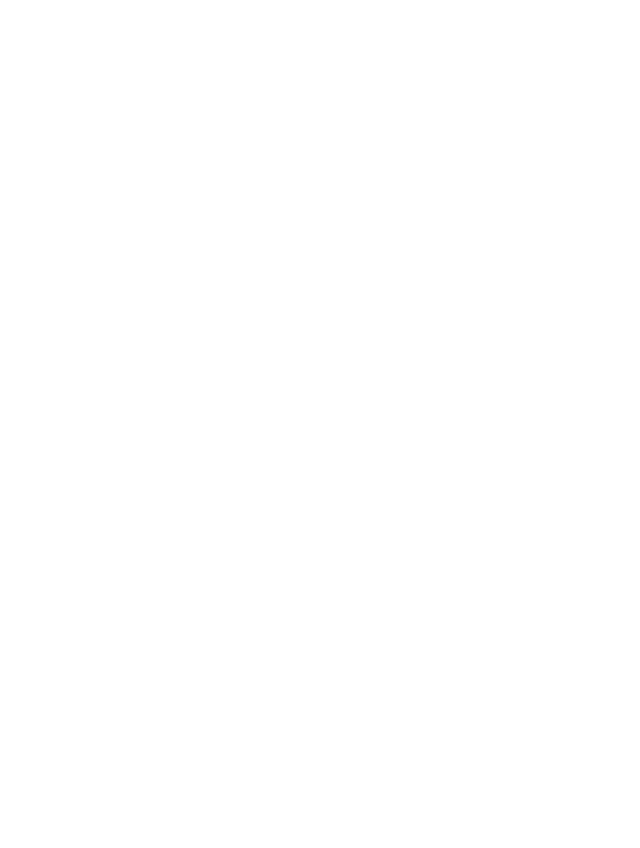
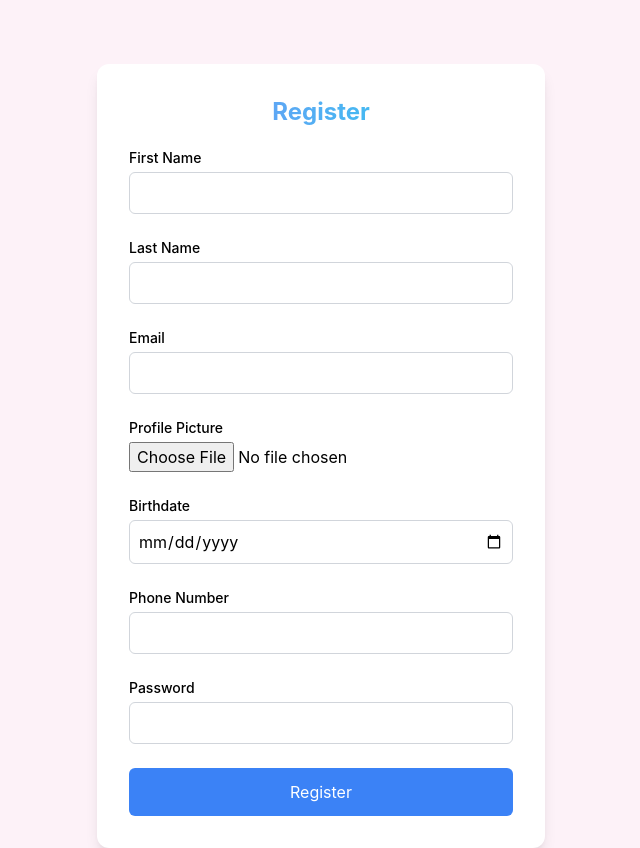
Before and after one commit to VedantRaval3011/react-starter-template, a React (Create React App) app: page /signup in a window 1280 px wide. Before the commit this address had no page. Shown: the whole page, without its empty margins (319-959 px from the left). Before the commit the page ends 800 px from the top, so only its background shows below. Built offline with nearby package versions, Linux system fonts and the light colour scheme.

Commit message:
few changes

```diff
--- a/package.json
+++ b/package.json
@@ -37,5 +37,8 @@
       "last 1 firefox version",
       "last 1 safari version"
     ]
+  },
+  "devDependencies": {
+    "tailwindcss": "^3.4.7"
   }
 }
--- a/src/App.css
+++ b/src/App.css
@@ -1,7 +1,10 @@
+@tailwind base;
+@tailwind components;
+@tailwind utilities;
+
 .App {
   text-align: center;
 }
-
 .App-logo {
   height: 40vmin;
   pointer-events: none;
--- /dev/null
+++ b/src/Components/Navbar.jsx
@@ -0,0 +1,9 @@
+import React from 'react'
+
+const Navbar = () => {
+  return (
+    <div>Navbar</div>
+  )
+}
+
+export default Navbar
--- a/src/pages/HomePage.jsx
+++ b/src/pages/HomePage.jsx
@@ -3,7 +3,7 @@ import HomeComponent from "../Components/HomeComponent";
 
 const HomePage = () => {
   return (
-    <div>
+    <div className="">
       Home Page
       <HomeComponent />
     </div>
--- /dev/null
+++ b/src/pages/LoginPage.jsx
@@ -0,0 +1,66 @@
+import React, { useState } from "react";
+import axios from "axios";
+import { useNavigate } from "react-router-dom";
+
+const LoginPage = () => {
+  const [email, setEmail] = useState("");
+  const [password, setPassword] = useState("");
+  const navigate = useNavigate();
+
+  const handleSubmit = async (e) => {
+    // console.log(email, password);
+    e.preventDefault();
+    try {
+      const response = await axios.post("http://localhost:5000/api/login", {
+        email,
+        password,
+      });
+      const user = response.data;
+      localStorage.setItem("token", response.data.token);
+      localStorage.setItem("userId", user.id);
+      navigate(`/profile/${user.id}`);
+    } catch (error) {
+      console.error(error);
+    }
+  };
+  return (
+    <div className="min-h-screen bg-gradient-to-tr flex bg-pink-50 items-center justify-center">
+      <div className="max-w-md w-full p-8 bg-white  backdrop-filter rounded-xl shadow-lg mt-16">
+        <h2 className="text-2xl font-bold mb-5 bg-gradient-to-r from-indigo-400 to-cyan-400 bg-clip-text text-transparent text-center">
+          Login
+        </h2>
+        <form onSubmit={handleSubmit} className="space-y-4">
+          <div>
+            <label className="block text-sm font-medium text-black ">
+              Email
+            </label>
+            <input
+              type="email"
+              value={email}
+              onChange={(e) => setEmail(e.target.value)}
+              className="mt-1 block w-full p-2 bg-white bg-opacity-20 border border-gray-300 rounded-md focus:outline-none focus:ring-2 focus:ring-blue-500"
+              required
+            />
+          </div>
+          <div>
+            <label className="block text-sm font-medium">Password</label>
+            <input
+              type="password"
+              value={password}
+              onChange={(e) => setPassword(e.target.value)}
+              className="mt-1 block w-full p-2 bg-white bg-opacity-20 border border-gray-300 rounded-md focus:outline-none focus:ring-2 focus:ring-blue-500"
+              required
+            />
+          </div>
+          <button
+            type="submit"
+            className="w-full py-2 px-4 bg-blue-500 text-white rounded-md">
+            Login
+          </button>
+        </form>
+      </div>
+    </div>
+  );
+};
+
+export default LoginPage;
--- /dev/null
+++ b/src/pages/ProfilePage.jsx
@@ -0,0 +1,52 @@
+import axios from 'axios';
+import React, { useEffect, useState } from 'react'
+import { useNavigate, useParams } from 'react-router-dom';
+
+const ProfilePage = () => {
+  const { id } = useParams(); // Get user ID from URL
+  const [user, setUser] = useState(null);
+  const navigate = useNavigate();
+
+  useEffect(() => {
+    const fetchUserProfile = async () => {
+      const token = localStorage.getItem('token');
+      if (!token) {
+        navigate('/login'); // Redirect to login if no token
+        return;
+      }
+
+      try {
+        const res = await axios.get(`/api/users/${id}`);
+        setUser(res.data);
+      } catch (err) {
+        console.error(err.response.data);
+        navigate('/login'); // Redirect to login if error occurs
+      }
+    };
+
+    fetchUserProfile();
+  }, [id, navigate]);
+
+  if (!user) return <div>Loading...</div>;
+
+  return (
+    <div className="min-h-screen flex flex-col items-center justify-center">
+      <h2 className="text-2xl mb-4">Profile</h2>
+      <div className="w-full max-w-md bg-white p-4 rounded shadow-md">
+        <p><strong>First Name:</strong> {user.firstName}</p>
+        <p><strong>Last Name:</strong> {user.lastName}</p>
+        <p><strong>Email:</strong> {user.email}</p>
+        <p><strong>Birthdate:</strong> {new Date(user.birthdate).toLocaleDateString()}</p>
+        <p><strong>Phone Number:</strong> {user.phoneNumber}</p>
+        <button
+          className="w-full p-2 mt-4 bg-blue-500 text-white rounded"
+          onClick={() => navigate('/game')}
+        >
+          Start Game
+        </button>
+      </div>
+    </div>
+  )
+}
+
+export default ProfilePage
--- /dev/null
+++ b/src/pages/RegistrationPage.jsx
@@ -0,0 +1,140 @@
+import React, { useState } from "react";
+import axios from "axios";
+import { useNavigate } from "react-router-dom";
+
+const RegistrationForm = () => {
+  const [formData, setFormData] = useState({
+    firstName: "",
+    lastName: "",
+    email: "",
+    profilePicture: null,
+    birthdate: "",
+    phoneNumber: "",
+    password: "",
+  });
+
+  const navigate = useNavigate();
+
+  const handleChange = (e) => {
+    const { name, value } = e.target;
+    setFormData({ ...formData, [name]: value });
+  };
+
+  const handleFileChange = (e) => {
+    setFormData({ ...formData, profilePicture: e.target.files[0] });
+  };
+
+  const handleSubmit = async (e) => {
+    e.preventDefault();
+    const data = new FormData();
+    for (let key in formData) {
+      data.append(key, formData[key]);
+    }
+    try {
+      await axios.post("http://localhost:5000/api/register", data);
+      alert("Registration successful!");
+      navigate('/login')
+    } catch (error) {
+      console.error(error);
+      alert("Registration failed.");
+    }
+    // console.log(formData);
+  };
+
+  return (
+    <div className="min-h-screen bg-gradient-to-tr flex bg-pink-50 items-center justify-center">
+      <div className="max-w-md w-full p-8 bg-white  backdrop-filter rounded-xl shadow-lg mt-16">
+        <h2 className="text-2xl font-bold mb-5 bg-gradient-to-r from-indigo-400 to-cyan-400 bg-clip-text text-transparent text-center">
+          Register
+        </h2>
+        <form onSubmit={handleSubmit} className="space-y-6">
+          <div>
+            <label className="block text-sm font-medium ">First Name</label>
+            <input
+              type="text"
+              name="firstName"
+              value={formData.firstName}
+              onChange={handleChange}
+              className="mt-1 block w-full p-2 bg-white bg-opacity-20 border border-gray-300 rounded-md focus:outline-none focus:ring-2 focus:ring-blue-500"
+              required
+            />
+          </div>
+          <div>
+            <label className="block text-sm font-medium ">Last Name</label>
+            <input
+              type="text"
+              name="lastName"
+              value={formData.lastName}
+              onChange={handleChange}
+              className="mt-1 block w-full p-2 bg-white bg-opacity-20 border border-gray-300 rounded-md focus:outline-none focus:ring-2 focus:ring-blue-500"
+              required
+            />
+          </div>
+          <div>
+            <label className="block text-sm font-medium ">Email</label>
+            <input
+              type="email"
+              name="email"
+              value={formData.email}
+              onChange={handleChange}
+              className="mt-1 block w-full p-2 bg-white bg-opacity-20 border border-gray-300 rounded-md focus:outline-none focus:ring-2 focus:ring-blue-500"
+              required
+            />
+          </div>
+          <div>
+            <label className="block text-sm font-medium ">
+              Profile Picture
+            </label>
+            <input
+              type="file"
+              name="profilePicture"
+              onChange={handleFileChange}
+              className="mt-1 block w-full "
+              required
+            />
+          </div>
+          <div>
+            <label className="block text-sm font-medium">Birthdate</label>
+            <input
+              type="date"
+              name="birthdate"
+              value={formData.birthdate}
+              onChange={handleChange}
+              className="mt-1 block w-full p-2 bg-white bg-opacity-20 border border-gray-300 rounded-md focus:outline-none focus:ring-2 focus:ring-blue-500"
+              required
+            />
+          </div>
+          <div>
+            <label className="block text-sm font-medium ">Phone Number</label>
+            <input
+              type="tel"
+              name="phoneNumber"
+              value={formData.phoneNumber}
+              onChange={handleChange}
+              className="mt-1 block w-full p-2 bg-white bg-opacity-20 border border-gray-300 rounded-md focus:outline-none focus:ring-2 focus:ring-blue-500"
+              required
+            />
+          </div>
+          <div>
+            <label className="block text-sm font-medium">Password</label>
+            <input
+              type="password"
+              name="password"
+              value={formData.password}
+              onChange={handleChange}
+              className="mt-1 block w-full p-2 bg-white bg-opacity-20 border border-gray-300 rounded-md focus:outline-none focus:ring-2 focus:ring-blue-500"
+              required
+            />
+          </div>
+          <button
+            type="submit"
+            className="w-full py-3 px-4 bg-blue-500 text-white rounded-md hover:bg-blue-600 transition duration-300">
+            Register
+          </button>
+        </form>
+      </div>
+    </div>
+  );
+};
+
+export default RegistrationForm;
--- a/src/routes/AppRoutes.jsx
+++ b/src/routes/AppRoutes.jsx
@@ -1,13 +1,17 @@
 import React from "react";
 import { BrowserRouter, Route, Routes } from "react-router-dom";
-import HomePage from "../pages/HomePage";
+import RegistrationPage from "../pages/RegistrationPage";
+import LoginPage from "../pages/LoginPage";
+import ProfilePage from "../pages/ProfilePage";
 
 const AppRoutes = () => {
   return (
     <>
       <BrowserRouter>
         <Routes>
-          <Route path="/" element={<HomePage />} />
+          <Route path="/signup" element={<RegistrationPage />} />
+          <Route path="/signin" element={<LoginPage />} />
+          <Route path="/profile/:id" element={<ProfilePage />} />
         </Routes>
       </BrowserRouter>
     </>
--- /dev/null
+++ b/tailwind.config.js
@@ -0,0 +1,10 @@
+/** @type {import('tailwindcss').Config} */
+module.exports = {
+  content: [
+    "./src/**/*.{js,jsx,ts,tsx}",
+  ],
+  theme: {
+    extend: {},
+  },
+  plugins: [],
+}
```
Also changed, not shown: 1 other file (tests, documents, lock files or other folders).
